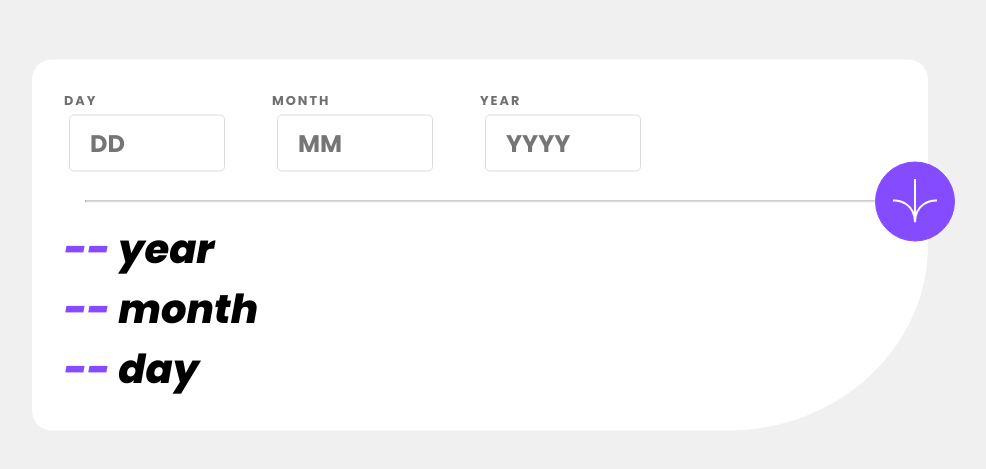
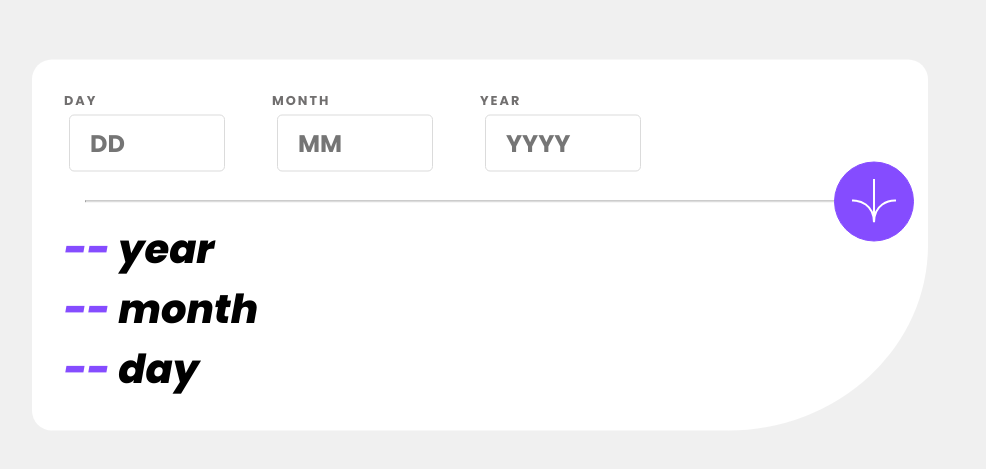
Before and after one commit to mobadran/age-calculator, a website: page index.html in a window 1280 px wide. Shown: the part 155-624 px from the top of the page, without its empty margins (160-1146 px from the left). Drawn offline with Linux system fonts and the light colour scheme.

Commit message:
fixed button overflow

```diff
--- a/scss/style.scss
+++ b/scss/style.scss
@@ -137,7 +137,7 @@ hr {
 
 button {
     position: absolute;
-    right: -2.5rem;
+    right: 0.1rem;
     top: 50%;
     transform: translate(50%, -50%);
     outline: none;
```
Also changed, not shown: dist/css/style.css.
